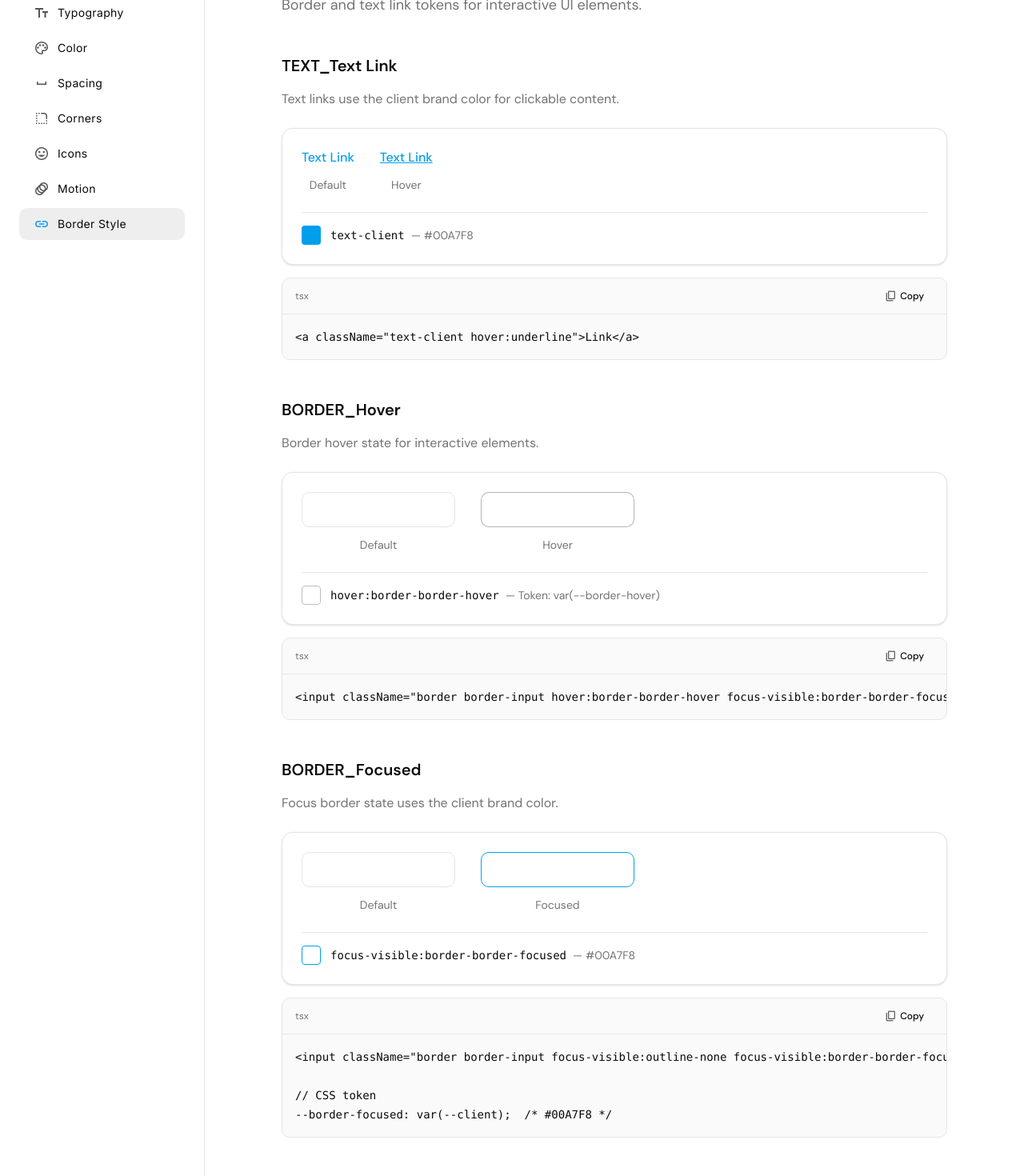
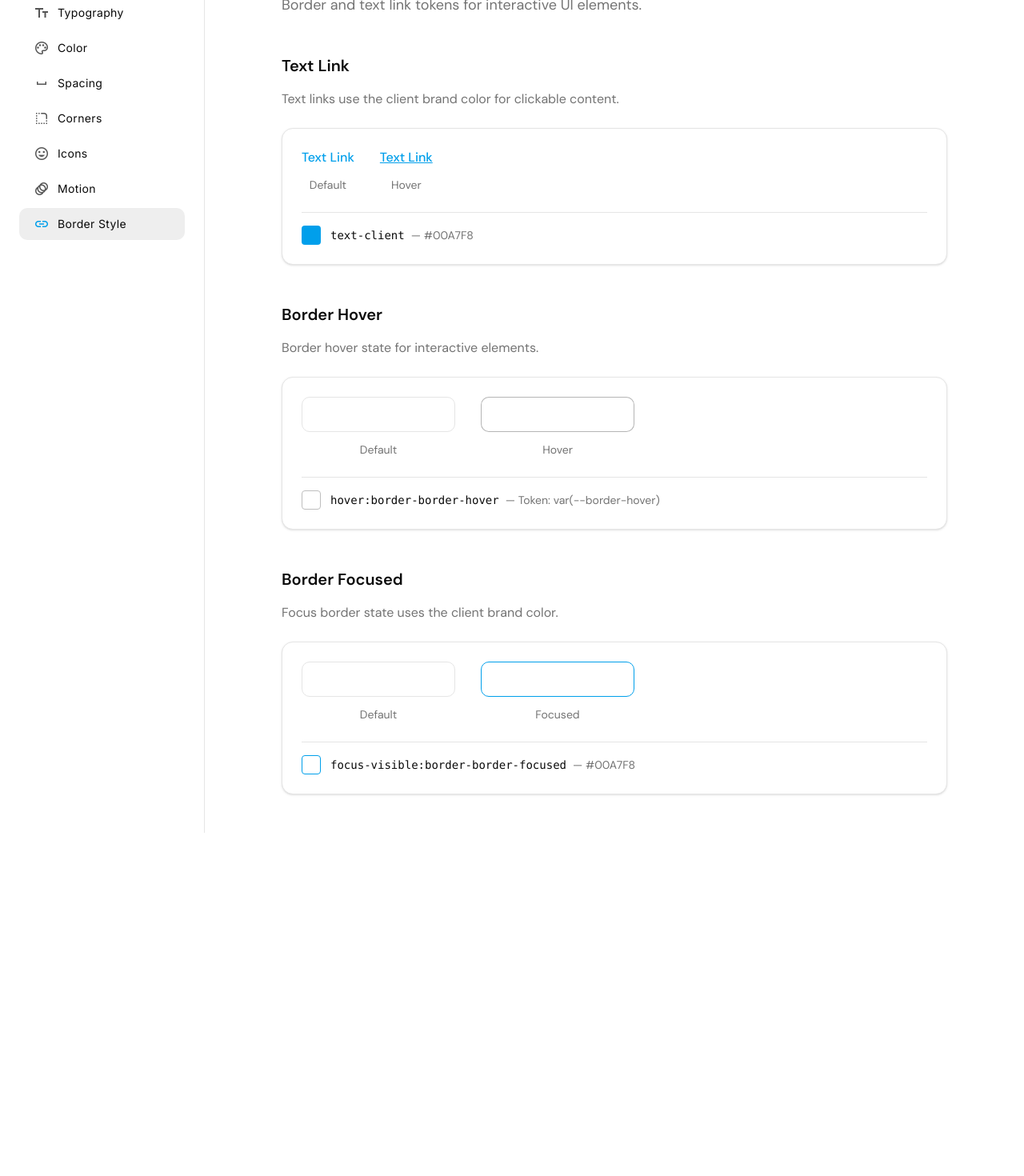
Before and after one commit to Justin322322/hireable-design-system, a Next.js app: page /style/border-style in a window 1280 px wide. Shown: the part 165-1635 px from the top of the page at 80% size. After the commit the page ends 1206 px from the top, so only its background shows below. Built offline with nearby package versions, Linux system fonts and the light colour scheme.

Commit message:
feat: Add new documentation page for border styles, including text links, hover, and focused states.

```diff
--- a/src/app/style/border-style/page.tsx
+++ b/src/app/style/border-style/page.tsx
@@ -1,5 +1,4 @@
 import { Card, CardContent } from "@/components/ui";
-import { CodeBlock } from "@/components/docs/code-block";
 
 export default function BorderStylePage() {
   return (
@@ -14,7 +13,7 @@ export default function BorderStylePage() {
       <div className="space-y-12">
         {/* TEXT_Text Link */}
         <section>
-          <h2 className="mb-4 text-xl font-semibold">TEXT_Text Link</h2>
+          <h2 className="mb-4 text-xl font-semibold">Text Link</h2>
           <p className="mb-6 text-muted-foreground">
             Text links use the client brand color for clickable content.
           </p>
@@ -43,17 +42,11 @@ export default function BorderStylePage() {
               </div>
             </CardContent>
           </Card>
-          <div className="mt-4">
-            <CodeBlock
-              code={`<a className="text-client hover:underline">Link</a>`}
-              language="tsx"
-            />
-          </div>
         </section>
 
         {/* BORDER_Hover */}
         <section>
-          <h2 className="mb-4 text-xl font-semibold">BORDER_Hover</h2>
+          <h2 className="mb-4 text-xl font-semibold">Border Hover</h2>
           <p className="mb-6 text-muted-foreground">
             Border hover state for interactive elements.
           </p>
@@ -78,17 +71,11 @@ export default function BorderStylePage() {
               </div>
             </CardContent>
           </Card>
-          <div className="mt-4">
-            <CodeBlock
-              code={`<input className="border border-input hover:border-border-hover focus-visible:border-border-focused" />`}
-              language="tsx"
-            />
-          </div>
         </section>
 
         {/* BORDER_Focused */}
         <section>
-          <h2 className="mb-4 text-xl font-semibold">BORDER_Focused</h2>
+          <h2 className="mb-4 text-xl font-semibold">Border Focused</h2>
           <p className="mb-6 text-muted-foreground">
             Focus border state uses the client brand color.
           </p>
@@ -113,15 +100,6 @@ export default function BorderStylePage() {
               </div>
             </CardContent>
           </Card>
-          <div className="mt-4">
-            <CodeBlock
-              code={`<input className="border border-input focus-visible:outline-none focus-visible:border-border-focused" />
-
-// CSS token
---border-focused: var(--client);  /* #00A7F8 */`}
-              language="tsx"
-            />
-          </div>
         </section>
       </div>
     </div>
```
